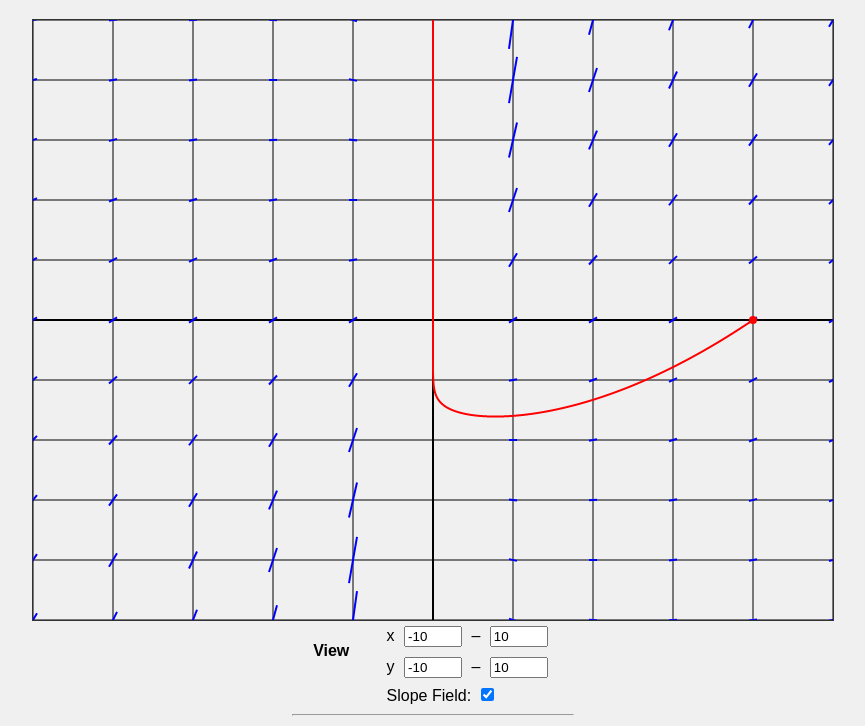
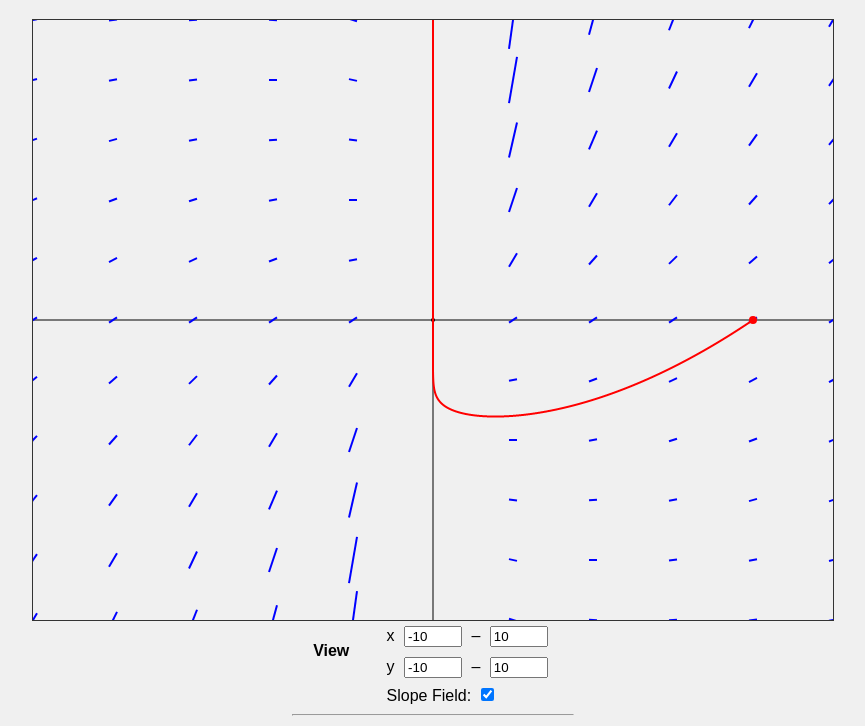
Before and after one commit to KodyJKing/euler-plot, a plain HTML site: page index.html in a window 1280 px wide. Shown: the part 61-787 px from the top of the page, without its empty margins (207-1072 px from the left). Drawn offline with Linux system fonts and the light colour scheme.

Commit message:
- replaced grid with axes - reorganized a bit

```diff
--- a/index.html
+++ b/index.html
@@ -50,7 +50,7 @@
 
     <canvas id="canvas"></canvas>
 
-    <div onchange="onInputChange()">
+    <div onchange="updatePlot()">
 
         <div style="display: flex; flex-direction: row; gap: 1em; justify-content: space-evenly;">
             <div>
@@ -89,7 +89,7 @@
 
         <!-- k slider -->
         <label for="k">k:</label>
-        <input type="range" id="k" min="0" max="1" value="0.9" step="0.01" oninput="onInputChange()">
+        <input type="range" id="k" min="0" max="1" value="0.9" step="0.01" oninput="updatePlot()">
 
         <br>
 
@@ -97,15 +97,6 @@
     </div>
 
     <script>
-        // Function to set up the canvas
-        function setupCanvas( width, height ) {
-            canvas.width = width
-            canvas.height = height
-            return canvas.getContext( '2d' )
-        }
-
-        const ctx = setupCanvas( 800, 600 )
-
         function isLarge( x ) {
             return Math.abs( x ) > 1e6
         }
@@ -140,27 +131,6 @@
             return points
         }
 
-        // Function to plot the points
-        function plotPoints( ctx, points, width, height ) {
-            ctx.beginPath()
-            ctx.moveTo( points[ 0 ].x, points[ 0 ].y )
-            points.forEach( point => {
-                ctx.lineTo( point.x, point.y )
-            } )
-            ctx.strokeStyle = 'red'
-            ctx.lineWidth = 2
-            ctx.stroke()
-        }
-
-        function getViewBounds() {
-            const xMin = parseFloat( document.getElementById( 'minX' ).value )
-            const xMax = parseFloat( document.getElementById( 'maxX' ).value )
-            const yMin = parseFloat( document.getElementById( 'minY' ).value )
-            const yMax = parseFloat( document.getElementById( 'maxY' ).value )
-
-            return { xMin, xMax, yMin, yMax }
-        }
-
         function mapToCanvas( x, y, bounds, width, height ) {
             const x0 = bounds.xMin
             const x1 = bounds.xMax
@@ -173,34 +143,13 @@
             return { x: xCanvas, y: yCanvas }
         }
 
-        function plotGrid( bounds, width, height ) {
-            const xMin = bounds.xMin
-            const xMax = bounds.xMax
-            const yMin = bounds.yMin
-            const yMax = bounds.yMax
-
-            const xStep = ( xMax - xMin ) / 10
-            const yStep = ( yMax - yMin ) / 10
-
-            ctx.strokeStyle = 'black'
-
-            for ( let x = xMin; x <= xMax; x += xStep ) {
-                const xCanvas = mapToCanvas( x, 0, bounds, width, height ).x
+        function plotPoints( ctx, points, width, height ) {
             ctx.beginPath()
-                ctx.moveTo( xCanvas, 0 )
-                ctx.lineTo( xCanvas, height )
-                ctx.lineWidth = ( x == 0 ) ? 2 : 1
+            ctx.moveTo( points[ 0 ].x, points[ 0 ].y )
+            points.forEach( point => {
+                ctx.lineTo( point.x, point.y )
+            } )
             ctx.stroke()
-            }
-
-            for ( let y = yMin; y <= yMax; y += yStep ) {
-                const yCanvas = mapToCanvas( 0, y, bounds, width, height ).y
-                ctx.beginPath()
-                ctx.moveTo( 0, yCanvas )
-                ctx.lineTo( width, yCanvas )
-                ctx.lineWidth = ( y == 0 ) ? 2 : 1
-                ctx.stroke()
-            }
         }
 
         function drawCircle( ctx, p, r ) {
@@ -209,13 +158,23 @@
             ctx.fill()
         }
 
-        function setStepsFromSlider() {
-            const steps = parseInt( document.getElementById( '_steps' ).value )
-            document.getElementById( 'steps' ).value = steps
-            onInputChange()
+        function drawAxes( ctx, bounds, width, height ) {
+            const origin = mapToCanvas( 0, 0, bounds, width, height )
+
+            ctx.beginPath()
+            ctx.moveTo( origin.x, 0 )
+            ctx.lineTo( origin.x, height )
+            ctx.stroke()
+
+            ctx.beginPath()
+            ctx.moveTo( 0, origin.y )
+            ctx.lineTo( width, origin.y )
+            ctx.stroke()
+
+            drawCircle( ctx, origin, 2 )
         }
 
-        function plotSlopeField( g, bounds, width, height ) {
+        function plotSlopeField( ctx, g, bounds, width, height ) {
             const xMin = bounds.xMin
             const xMax = bounds.xMax
             const yMin = bounds.yMin
@@ -238,13 +197,28 @@
 
         }
 
-        function onInputChange() {
+        function setStepsFromSlider() {
+            const steps = parseInt( document.getElementById( '_steps' ).value )
+            document.getElementById( 'steps' ).value = steps
+            updatePlot()
+        }
+
+        function updatePlot() {
+            const W = 800
+            const H = 600
+
+            canvas.width = W
+            canvas.height = H
+
+            const ctx = canvas.getContext( '2d' )
+
             const x0 = parseFloat( document.getElementById( 'x0' ).value )
             const y0 = parseFloat( document.getElementById( 'y0' ).value )
             const h = parseFloat( document.getElementById( 'h' ).value )
             const steps = parseInt( document.getElementById( 'steps' ).value )
             const k = parseFloat( document.getElementById( 'k' ).value )
 
+            const G = ( () => {
                 const prolog = `
                     const k = ${ k };
                     ${ Object.getOwnPropertyNames( Math ).map( key => `const ${ key } = Math.${ key };` ).join( '\n' ) }
@@ -252,29 +226,39 @@
                 let code = document.getElementById( 'G' ).value
                 if ( code.split( "\n" ).length == 1 && !code.includes( "return" ) )
                     code = `return ${ code }`
-            const G = new Function( 'x', 'y', prolog + code )
+                return new Function( 'x', 'y', prolog + code )
+            } )()
 
             const points = eulerMethod( G, x0, y0, h, steps )
-            const bounds = getViewBounds()
+
+            const bounds = ( () => {
+                const xMin = parseFloat( document.getElementById( 'minX' ).value )
+                const xMax = parseFloat( document.getElementById( 'maxX' ).value )
+                const yMin = parseFloat( document.getElementById( 'minY' ).value )
+                const yMax = parseFloat( document.getElementById( 'maxY' ).value )
+                return { xMin, xMax, yMin, yMax }
+            } )()
 
             // Update slider value
             document.getElementById( '_steps' ).value = steps
-
-            const W = ctx.canvas.width
-            const H = ctx.canvas.height
 
             const canvasPoints = points.map( point => mapToCanvas( point.x, point.y, bounds, W, H ) )
 
             ctx.clearRect( 0, 0, W, H )
 
-            plotGrid( bounds, W, H )
+            ctx.strokeStyle = 'black'
+            ctx.lineWidth = 1
+            ctx.fillStyle = 'black'
+            drawAxes( ctx, bounds, W, H )
 
             if ( document.getElementById( 'showField' ).checked ) {
                 ctx.lineWidth = 2
                 ctx.strokeStyle = 'blue'
-                plotSlopeField( G, bounds, W, H )
+                plotSlopeField( ctx, G, bounds, W, H )
             }
 
+            ctx.strokeStyle = 'red'
+            ctx.lineWidth = 2
             plotPoints( ctx, canvasPoints, W, H )
 
             ctx.fillStyle = 'red'
@@ -282,7 +266,7 @@
             drawCircle( ctx, canvasPoints[ canvasPoints.length - 1 ], 3 )
         }
 
-        onInputChange()
+        updatePlot()
 
     </script>
 </body>
```
Lines whose indentation alone changed are shown as unchanged.
